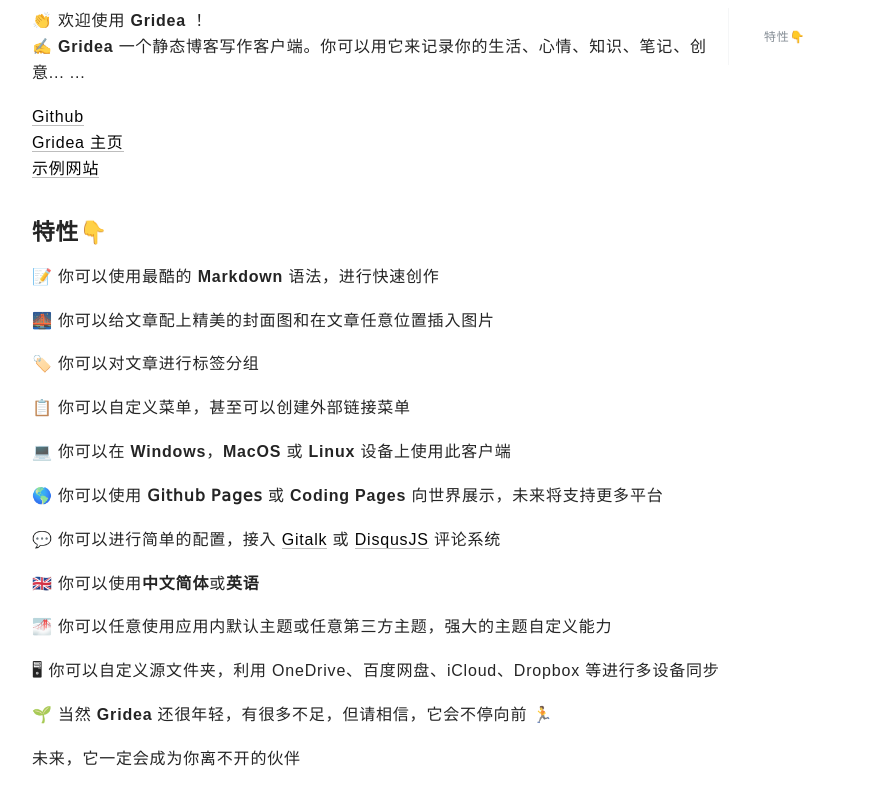
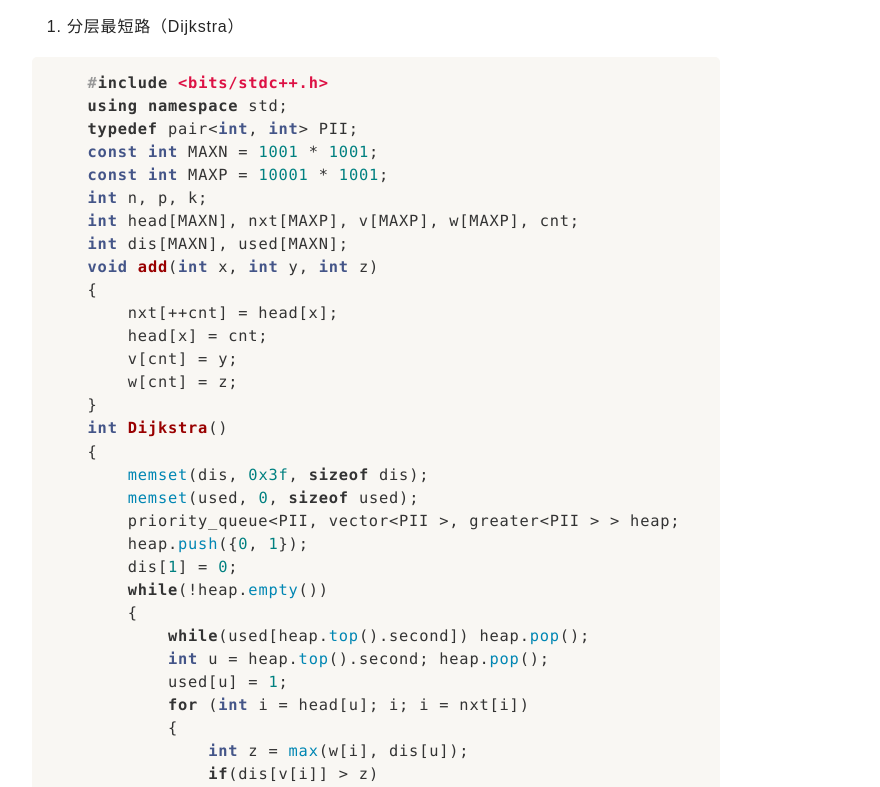
Before and after one commit to gzhffIThh/gzhffIThh.github.io, a plain HTML site: page post/lan-shu-tu-lun-shua-ti/index.html in a window 1280 px wide. Shown: the part 988-1775 px from the top of the page, without its empty margins (264-1144 px from the left). Drawn offline with nearby package versions, Linux system fonts and the light colour scheme; a web font is replaced by a local one.

Commit message:
update from gridea: 2020-02-23 20:39:48

```diff
--- a/archives/index.html
+++ b/archives/index.html
@@ -3,7 +3,7 @@
     <meta charset="utf-8" />
 <meta name="viewport" content="width=device-width, initial-scale=1" />
 <title>gzhffIThh</title>
-<link rel="shortcut icon" href="https://gzhffIThh.github.io/favicon.ico?v=1582461435585">
+<link rel="shortcut icon" href="https://gzhffIThh.github.io/favicon.ico?v=1582461580759">
 <link href="https://cdn.jsdelivr.net/npm/remixicon@2.3.0/fonts/remixicon.css" rel="stylesheet">
 <link rel="stylesheet" href="https://gzhffIThh.github.io/styles/main.css">
 <link rel="alternate" type="application/atom+xml" title="gzhffIThh - Atom Feed" href="https://gzhffIThh.github.io/atom.xml">
@@ -18,7 +18,7 @@
       <div class="main-content">
         <div class="site-header">
   <a href="https://gzhffIThh.github.io">
-  <img class="avatar" src="https://gzhffIThh.github.io/images/avatar.png?v=1582461435585" alt="">
+  <img class="avatar" src="https://gzhffIThh.github.io/images/avatar.png?v=1582461580759" alt="">
   </a>
   <h1 class="site-title">
     gzhffIThh
@@ -73,7 +73,23 @@
 
 <div class="archives-container">
 
+    <h2 class="year">2020</h2>
+
+
+        <a href="https://gzhffIThh.github.io/post/lan-shu-tu-lun-shua-ti/" class="post">
+          <h2 class="post-title">
+            蓝书图论刷题
+          </h2>
+          <div class="time">2020-02-23</div>
+        </a>
+
+
+
+
+
     <h2 class="year">2018</h2>
+
+
 
 
         <a href="https://gzhffIThh.github.io/post/hello-gridea/" class="post">
--- a/post/hello-gridea/index.html
+++ b/post/lan-shu-tu-lun-shua-ti/index.html
@@ -2,24 +2,30 @@
   <head>
     <meta charset="utf-8" />
 <meta name="viewport" content="width=device-width, initial-scale=1" />
-<title>Hello Gridea | gzhffIThh</title>
-<link rel="shortcut icon" href="https://gzhffIThh.github.io/favicon.ico?v=1582461435585">
+<title>蓝书图论刷题 | gzhffIThh</title>
+<link rel="shortcut icon" href="https://gzhffIThh.github.io/favicon.ico?v=1582461580759">
 <link href="https://cdn.jsdelivr.net/npm/remixicon@2.3.0/fonts/remixicon.css" rel="stylesheet">
 <link rel="stylesheet" href="https://gzhffIThh.github.io/styles/main.css">
-<link rel="alternate" type="application/atom+xml" title="Hello Gridea | gzhffIThh - Atom Feed" href="https://gzhffIThh.github.io/atom.xml">
+<link rel="alternate" type="application/atom+xml" title="蓝书图论刷题 | gzhffIThh - Atom Feed" href="https://gzhffIThh.github.io/atom.xml">
 <link rel="stylesheet" href="https://fonts.googleapis.com/css?family=Droid+Serif:400,700">
 
 
 
-    <meta name="description" content="👏  欢迎使用 Gridea ！
-✍️  Gridea 一个静态博客写作客户端。你可以用它来记录你的生活、心情、知识、笔记、创意... ...
+    <meta name="description" content="蓝书图论刷题
+PART 1.最短路
+P1948 [USACO08JAN]电话线Telephone Lines
+题目链接
+解析
 
-Github
-Gridea 主页
-示例网站
-特性👇
-📝  你可以使用最酷的 Markdo..." />
-    <meta name="keywords" content="Gridea" />
+分层最短路
+加一维最短路
+
+code
+
+分层最短路（Dijkstra）
+
+    #include &lt;bi..." />
+    <meta name="keywords" content="" />
     <link rel="stylesheet" href="https://cdnjs.cloudflare.com/ajax/libs/KaTeX/0.10.0/katex.min.css">
     <script src="https://cdn.bootcss.com/highlight.js/9.12.0/highlight.min.js"></script>
   </head>
@@ -28,7 +34,7 @@ Gridea 主页
       <div class="main-content">
         <div class="site-header">
   <a href="https://gzhffIThh.github.io">
-  <img class="avatar" src="https://gzhffIThh.github.io/images/avatar.png?v=1582461435585" alt="">
+  <img class="avatar" src="https://gzhffIThh.github.io/images/avatar.png?v=1582461580759" alt="">
   </a>
   <h1 class="site-title">
     gzhffIThh
@@ -81,54 +87,111 @@ Gridea 主页
         <div class="post-detail">
           <article class="post">
             <h2 class="post-title">
-              Hello Gridea
+              蓝书图论刷题
             </h2>
             <div class="post-info">
               <span>
-                2018-12-12
+                2020-02-23
               </span>
               <span>
                 2 min read
               </span>
 
-                <a href="https://gzhffIThh.github.io/tag/NVG2tKvDD/" class="post-tag">
-                  # Gridea
-                </a>
-
             </div>
-
-              <img class="post-feature-image" src="https://gzhffIThh.github.io/post-images/hello-gridea.png" alt="">
 
             <div class="post-content-wrapper">
               <div class="post-content">
-                <p>👏  欢迎使用 <strong>Gridea</strong> ！<br>
-✍️  <strong>Gridea</strong> 一个静态博客写作客户端。你可以用它来记录你的生活、心情、知识、笔记、创意... ...</p>
-<!-- more -->
-<p><a href="https://github.com/getgridea/gridea">Github</a><br>
-<a href="https://gridea.dev/">Gridea 主页</a><br>
-<a href="http://fehey.com/">示例网站</a></p>
-<h2 id="特性">特性👇</h2>
-<p>📝  你可以使用最酷的 <strong>Markdown</strong> 语法，进行快速创作</p>
-<p>🌉  你可以给文章配上精美的封面图和在文章任意位置插入图片</p>
-<p>🏷️  你可以对文章进行标签分组</p>
-<p>📋  你可以自定义菜单，甚至可以创建外部链接菜单</p>
-<p>💻  你可以在 <strong>Windows</strong>，<strong>MacOS</strong> 或 <strong>Linux</strong> 设备上使用此客户端</p>
-<p>🌎  你可以使用 <strong>𝖦𝗂𝗍𝗁𝗎𝖻 𝖯𝖺𝗀𝖾𝗌</strong> 或 <strong>Coding Pages</strong> 向世界展示，未来将支持更多平台</p>
-<p>💬  你可以进行简单的配置，接入 <a href="https://github.com/gitalk/gitalk">Gitalk</a> 或 <a href="https://github.com/SukkaW/DisqusJS">DisqusJS</a> 评论系统</p>
-<p>🇬🇧  你可以使用<strong>中文简体</strong>或<strong>英语</strong></p>
-<p>🌁  你可以任意使用应用内默认主题或任意第三方主题，强大的主题自定义能力</p>
-<p>🖥  你可以自定义源文件夹，利用 OneDrive、百度网盘、iCloud、Dropbox 等进行多设备同步</p>
-<p>🌱 当然 <strong>Gridea</strong> 还很年轻，有很多不足，但请相信，它会不停向前 🏃</p>
-<p>未来，它一定会成为你离不开的伙伴</p>
-<p>尽情发挥你的才华吧！</p>
-<p>😘 Enjoy~</p>
+                <h1 id="蓝书图论刷题">蓝书图论刷题</h1>
+<h3 id="part-1最短路">PART 1.最短路</h3>
+<p>P1948 [USACO08JAN]电话线Telephone Lines</p>
+<p><a href="https://www.luogu.com.cn/problem/P1948">题目链接</a></p>
+<h4 id="解析">解析</h4>
+<ol>
+<li>分层最短路</li>
+<li>加一维最短路</li>
+</ol>
+<h4 id="code">code</h4>
+<ol>
+<li>分层最短路（Dijkstra）</li>
+</ol>
+<pre><code class="language-cpp">    #include &lt;bits/stdc++.h&gt;
+    using namespace std;
+    typedef pair&lt;int, int&gt; PII;
+    const int MAXN = 1001 * 1001;
+    const int MAXP = 10001 * 1001;
+    int n, p, k;
+    int head[MAXN], nxt[MAXP], v[MAXP], w[MAXP], cnt;
+    int dis[MAXN], used[MAXN];
+    void add(int x, int y, int z)
+    {
+        nxt[++cnt] = head[x];
+        head[x] = cnt;
+        v[cnt] = y;
+        w[cnt] = z;
+    }
+    int Dijkstra()
+    {
+        memset(dis, 0x3f, sizeof dis);
+        memset(used, 0, sizeof used);
+        priority_queue&lt;PII, vector&lt;PII &gt;, greater&lt;PII &gt; &gt; heap;
+        heap.push({0, 1});
+        dis[1] = 0;
+        while(!heap.empty())
+        {
+            while(used[heap.top().second]) heap.pop();
+            int u = heap.top().second; heap.pop();
+            used[u] = 1;
+            for (int i = head[u]; i; i = nxt[i])
+            {
+                int z = max(w[i], dis[u]);
+                if(dis[v[i]] &gt; z)
+                {
+                    dis[v[i]] = z;
+                    heap.push({dis[v[i]], v[i]});
+                }
+            }
+            if(u == (k + 1) * n) return dis[u];
+        }
+        if(dis[(k + 1) * n] == 1061109567)
+            return -1;
+        return dis[(k + 1) * n];
+    }
+    int main()
+    {
+        scanf(&quot;%d %d %d&quot;, &amp;n, &amp;p, &amp;k);
+        for (int i = 1; i &lt;= p; i++)
+        {
+            int x, y, z;
+            scanf(&quot;%d %d %d&quot;, &amp;x, &amp;y, &amp;z);
+            add(x, y, z);
+            add(y, x, z);
+            for (int j = 1; j &lt;= k; j++)//k+1层
+            {
+                add(n * (j - 1) + x, n * j + y, 0);
+                add(n * (j - 1) + y, n * j + x, 0);
+                add(n * j + x, n * j + y, z);
+                add(n * j + y, n * j + x, z);
+            }
+        }
+        for (int j = 1; j &lt;= k; j++)
+            add(n * j, n * (j + 1), 0);//防止有路径小于k条边
+        printf(&quot;%d&quot;, Dijkstra());
+        return 0;
+    }
+</code></pre>
 
               </div>
               <div class="toc-container">
                 <ul class="markdownIt-TOC">
-<li>
+<li><a href="#%E8%93%9D%E4%B9%A6%E5%9B%BE%E8%AE%BA%E5%88%B7%E9%A2%98">蓝书图论刷题</a><br>
+*
 <ul>
-<li><a href="#%E7%89%B9%E6%80%A7">特性👇</a></li>
+<li><a href="#part-1%E6%9C%80%E7%9F%AD%E8%B7%AF">PART 1.最短路</a>
+<ul>
+<li><a href="#%E8%A7%A3%E6%9E%90">解析</a></li>
+<li><a href="#code">code</a></li>
+</ul>
+</li>
 </ul>
 </li>
 </ul>
@@ -138,6 +201,15 @@ Gridea 主页
           </article>
         </div>
 
+
+          <div class="next-post">
+            <div class="next">下一篇</div>
+            <a href="https://gzhffIThh.github.io/post/hello-gridea/">
+              <h3 class="post-title">
+                Hello Gridea
+              </h3>
+            </a>
+          </div>
 
 
 
```
Also changed, not shown: atom.xml (+8 -1 lines), index.html (+21 -2 lines), post/about/index.html (+2 -2 lines), tag/NVG2tKvDD/index.html (+2 -2 lines), tags/index.html (+2 -2 lines).
